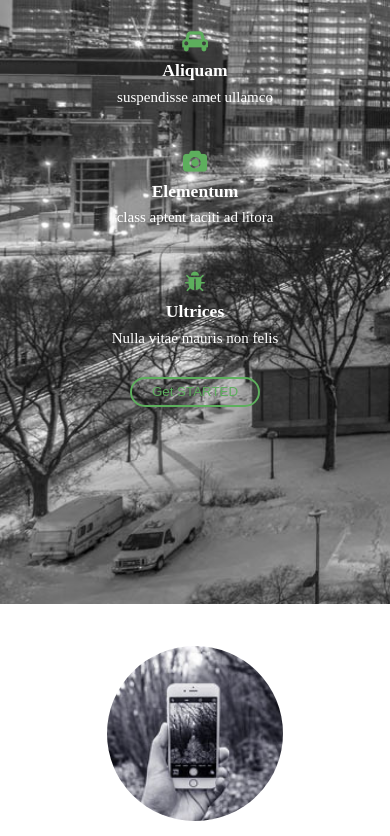
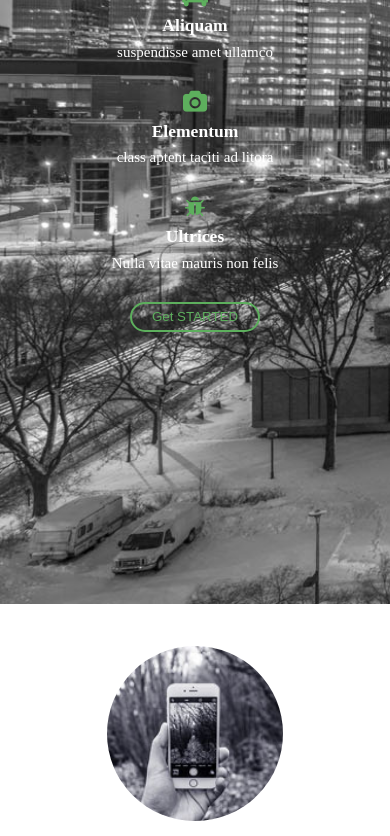
Before and after one commit to hpdeveloment/Projection, a plain HTML site: page index.html in a window 390 px wide. Shown: the part 240-1076 px from the top of the page. Drawn offline with Linux system fonts and the light colour scheme.

Commit message:
Update style.css

```diff
--- a/css/style.css
+++ b/css/style.css
@@ -171,7 +171,6 @@ textarea{
 
     header{
         height: 100%;
-        padding: 30px 0;
     }
 
     nav ul li{
@@ -185,7 +184,7 @@ textarea{
     .banner .main{
         width: 100%;
         text-align: center;
-        margin-top: 3rem;
+        margin-top: 2rem;
      }
 
      .add-border{
```
